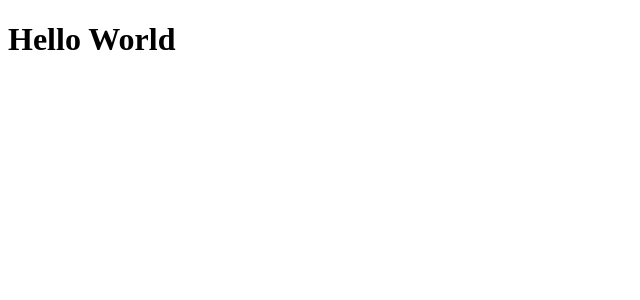
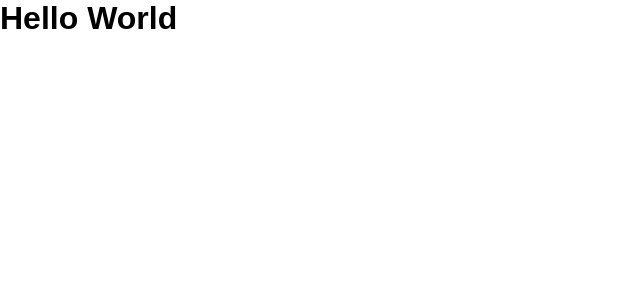
Before and after one commit to Len1na/ds-project-andrea-alonso, a React (Vite) app: page / in a window 1280 px wide. Shown: the top 300 px of the page, without its empty margins (0-640 px from the left). Built offline with nearby package versions, Linux system fonts and the light colour scheme.

Commit message:
feat(ds): add global styles css

```diff
--- a/src/index.css
+++ b/src/index.css
@@ -1 +1,14 @@
-/*Vacio por ahora*/
+/* src/index.css */
+* {
+  box-sizing: border-box;
+  margin: 0;
+  padding: 0;
+}
+
+body {
+  font-family: Arial, sans-serif;
+}
+
+ul {
+  list-style: none;
+}
```
